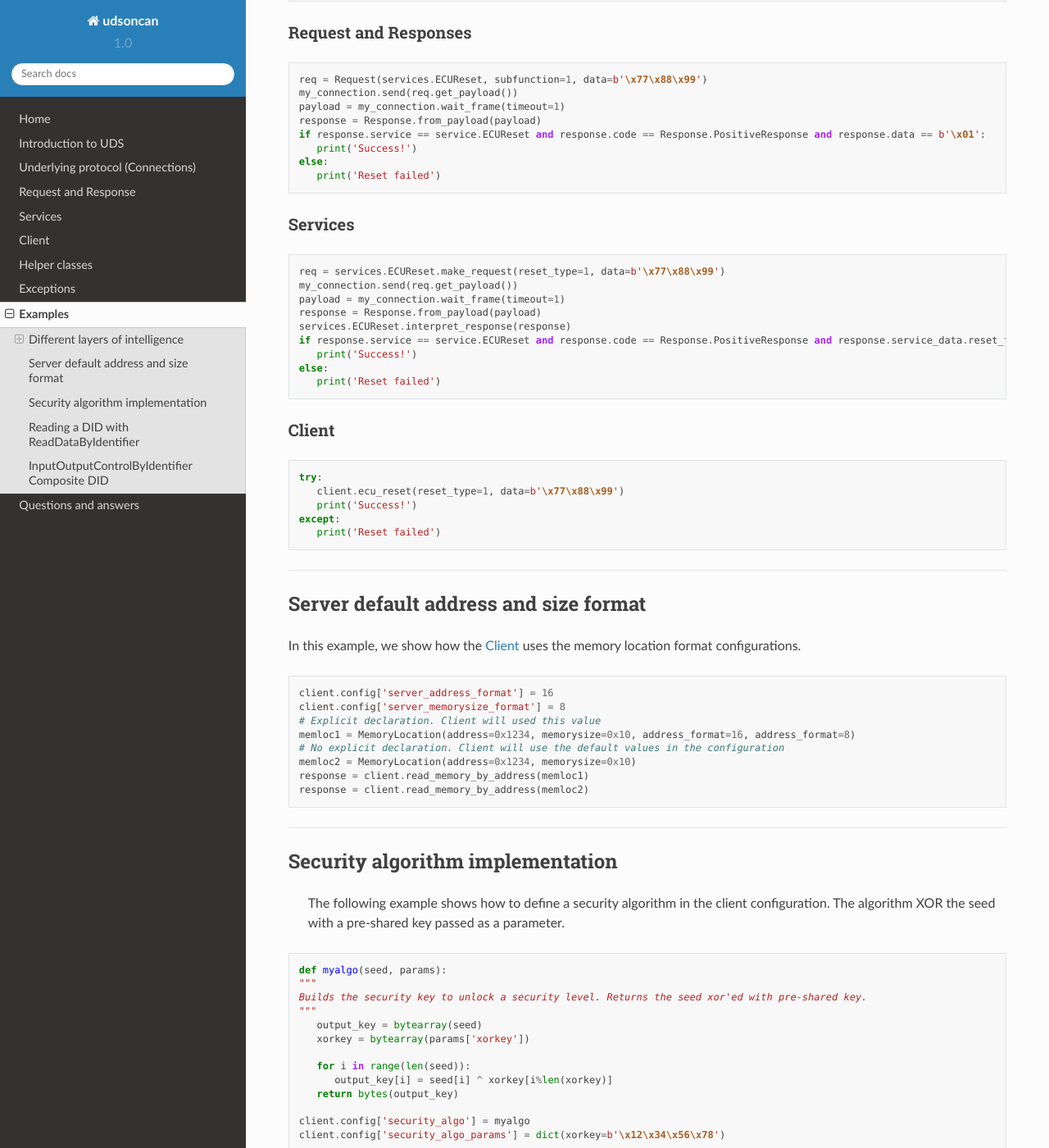
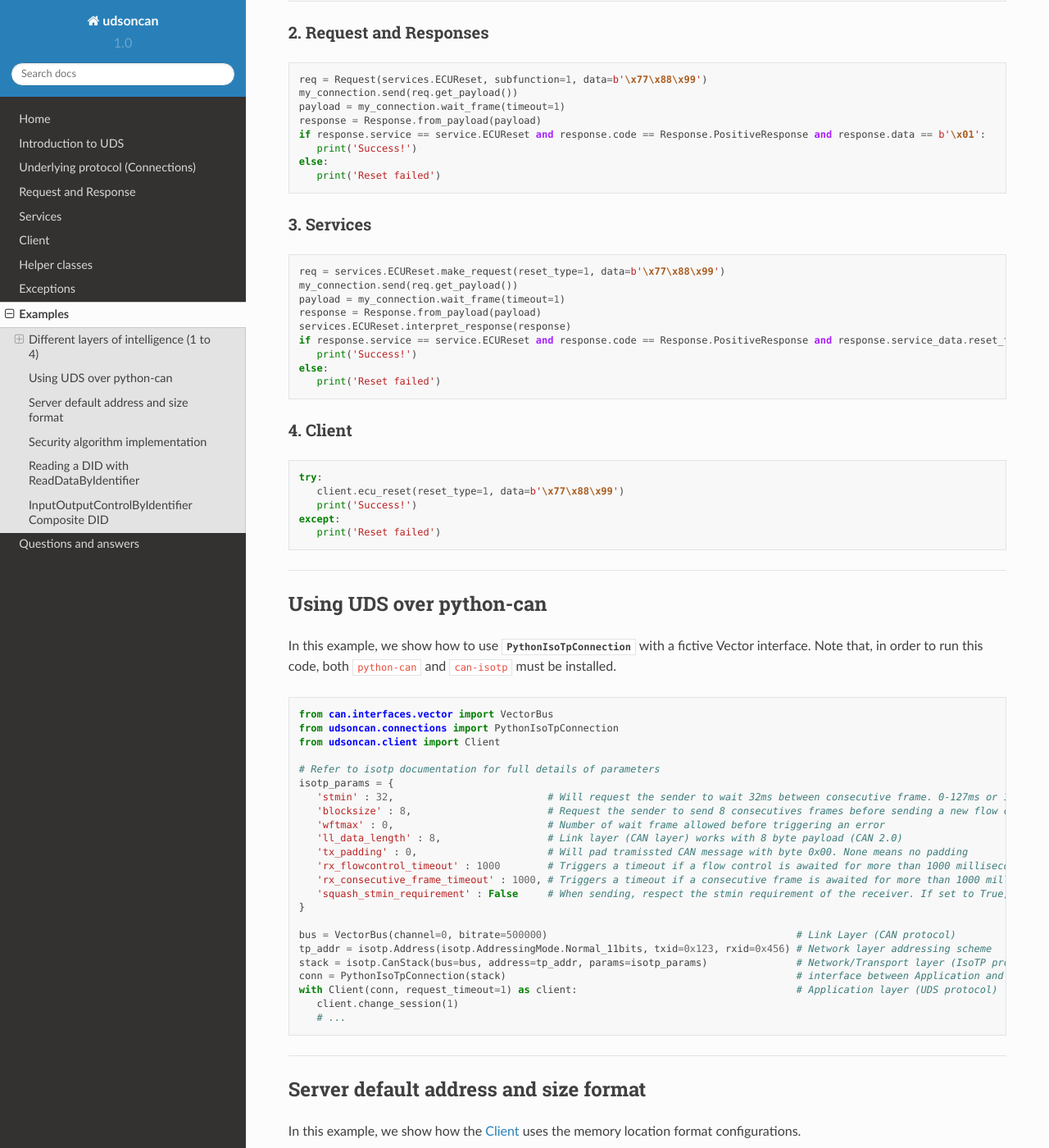
Before and after one commit to pylessard/python-udsoncan, a Sphinx documentation site: the page built from doc/source/udsoncan/examples.rst, in a window 1280 px wide and 1400 px high, scrolled down 463 px. Shown: the whole window at 82% size. Built offline with Sphinx 7.4.7 and the Read the Docs theme 2.0.0, drawn with Linux system fonts in a browser that asks for light colours; some of the changed text lies outside the part shown.

Commit message:
Finalized support of python-can. isotp module supports all addressing scheme which changed the syntax

```diff
--- a/doc/source/index.rst
+++ b/doc/source/index.rst
@@ -40,12 +40,12 @@ Here is an example of code to give an insight of the grammar.
 
    udsoncan.setup_logging()
 
-   conn = IsoTPConnection('can0', rxid=0x123, txid=0x456)
+   conn = IsoTPSocketConnection('can0', rxid=0x123, txid=0x456)
    with Client(conn,  request_timeout=2, config=MyCar.config) as client:
       try:
          client.change_session(DiagnosticSessionControl.Session.extendedDiagnosticSession)  # integer with value of 3
          client.unlock_security_access(MyCar.debug_level)   # Fictive security level. Integer coming from fictive lib, let's say its value is 5
-         vin = client.write_data_by_identifier(udsoncan.DataIdentifier.VIN, 'ABC123456789')       # Standard ID for VIN is 0xF190. Codec is set in the client configuration
+         client.write_data_by_identifier(udsoncan.DataIdentifier.VIN, 'ABC123456789')       # Standard ID for VIN is 0xF190. Codec is set in the client configuration
          print('Vehicle Identification Number successfully changed.')
          client.ecu_reset(ECUReset.ResetType.hardReset)  # HardReset = 0x01
       except NegativeResponseException as e:
--- a/doc/source/udsoncan/examples.rst
+++ b/doc/source/udsoncan/examples.rst
@@ -3,13 +3,13 @@ Examples
 
 .. _layer_of_intelligneces:
 
-Different layers of intelligence
---------------------------------
+Different layers of intelligence (1 to 4)
+-----------------------------------------
 
 In the following examples, we will request an ECU reset in 4 different ways. We will start by crafting a binary payload manually, then we will add a layer of interpretation making the code more comprehensive each time.
 
-Raw Connection
-##############
+1. Raw Connection
+#################
 
 .. code-block:: python
 
@@ -20,8 +20,8 @@ Raw Connection
    else:
       print('Reset failed')
 
-Request and Responses
-#####################
+2. Request and Responses
+########################
 
 .. code-block:: python
 
@@ -34,8 +34,8 @@ Request and Responses
    else:
       print('Reset failed')
 
-Services
-########
+3. Services
+###########
 
 .. code-block:: python
 
@@ -49,8 +49,8 @@ Services
    else:
       print('Reset failed')
 
-Client
-######
+4. Client
+#########
 
 .. code-block:: python
 
@@ -59,6 +59,42 @@ Client
       print('Success!')
    except:
       print('Reset failed')
+
+-----
+
+.. _example_using_python_can:
+
+Using UDS over python-can
+-------------------------
+
+In this example, we show how to use :class:`PythonIsoTpConnection<udsoncan.connections.PythonIsoTpConnection>` with a fictive Vector interface.
+Note that, in order to run this code, both ``python-can`` and ``can-isotp`` must be installed.
+
+.. code-block:: python
+
+   from can.interfaces.vector import VectorBus
+   from udsoncan.connections import PythonIsoTpConnection
+   from udsoncan.client import Client
+
+   # Refer to isotp documentation for full details of parameters
+   isotp_params = {
+      'stmin' : 32,                          # Will request the sender to wait 32ms between consecutive frame. 0-127ms or 100-900ns with values from 0xF1-0xF9
+      'blocksize' : 8,                       # Request the sender to send 8 consecutives frames before sending a new flow control message
+      'wftmax' : 0,                          # Number of wait frame allowed before triggering an error
+      'll_data_length' : 8,                  # Link layer (CAN layer) works with 8 byte payload (CAN 2.0)
+      'tx_padding' : 0,                      # Will pad tramissted CAN message with byte 0x00. None means no padding
+      'rx_flowcontrol_timeout' : 1000        # Triggers a timeout if a flow control is awaited for more than 1000 milliseconds
+      'rx_consecutive_frame_timeout' : 1000, # Triggers a timeout if a consecutive frame is awaited for more than 1000 milliseconds
+      'squash_stmin_requirement' : False     # When sending, respect the stmin requirement of the receiver. If set to True, go as fast as possible.
+   }
+
+   bus = VectorBus(channel=0, bitrate=500000)                                          # Link Layer (CAN protocol)
+   tp_addr = isotp.Address(isotp.AddressingMode.Normal_11bits, txid=0x123, rxid=0x456) # Network layer addressing scheme
+   stack = isotp.CanStack(bus=bus, address=tp_addr, params=isotp_params)               # Network/Transport layer (IsoTP protocol)
+   conn = PythonIsoTpConnection(stack)                                                 # interface between Application and Transport layer
+   with Client(conn, request_timeout=1) as client:                                     # Application layer (UDS protocol)
+      client.change_session(1)
+      # ...
 
 -----
 
@@ -110,7 +146,6 @@ Security algorithm implementation
 -----
 
 
-
 .. _reading_a_did:
 
 Reading a DID with ReadDataByIdentifier
@@ -150,14 +185,15 @@ This example shows how to configure the client with a DID configuration and requ
       vin = client.read_data_by_identifier(0xF190)
       print(vin)  # 'ABCDE0123456789' (15 chars)
 
-
+-----
 
 .. _iocontrol_composite_did:
 
 InputOutputControlByIdentifier Composite DID
 --------------------------------------------
 
-This example shows how the InputOutputControlByIdentifier can be used with a composite data identifier and how to build a proper `ioconfig` dict.
+This example shows how the InputOutputControlByIdentifier can be used with a composite data identifier and how to build a proper `ioconfig` dict which can be tricky.
+The example shown below correspond to a real example provided in ISO-14229 document
 
 .. code-block:: python
 
--- a/doc/source/udsoncan/questions_answers.rst
+++ b/doc/source/udsoncan/questions_answers.rst
@@ -52,11 +52,11 @@ I have a CAN transceiver, how do I use this project now?
 
    This project is not all you need; you need to create a path for the data to reach your CAN box.
 
-   Under Linux, if your CAN box is supported by SocketCAN, you should have a new network interface after plugging in the device. Compile and install `this module <https://github.com/hartkopp/can-isotp>`_, then find out what CAN IDs are used for diagnostics and use the :class:`SocketConnection<udsoncan.connections.SocketConnection>` or :class:`IsoTPConnection<udsoncan.connections.IsoTPConnection>`
+   Under Linux, if your CAN box is supported by SocketCAN, you should have a new network interface after plugging in the device. Compile and install `this module <https://github.com/hartkopp/can-isotp>`_, then find out what CAN IDs are used for diagnostics and use the :class:`SocketConnection<udsoncan.connections.SocketConnection>` or :class:`IsoTPSocketConnection<udsoncan.connections.IsoTPSocketConnection>`
 
-   If you don't have the above privilege, you will need to write your own Connection class that handles everything from the transport protocol (IsoTP) to the hardware which means interacting with the drivers.
+   If you do not want to rely on SocketCAN, you can use :class:`PythonIsoTpConnection<udsoncan.connections.PythonIsoTpConnection>`. This connection will make usage of `python-can <https://python-can.readthedocs.io>`_ module for the CAN layer and Python's `can-isotp <https://github.com/pylessard/python-can-isotp>`_ module for the transport layer. The main advantage of doing this is that python-can supports many can interface, both under Windows and Linux. Unfortunately, the transport layer (IsoTp) implementation needs to be in the user space, which usually fails to meet the protocol timing requirements. Most of time, this is not an issue.
 
-   Note that for windows users, Peak-System Technik Gmbh provides a DLL to handle the IsoTP protocol.
+   If you can't use any of the above solution, you will need to write your own Connection class that handles everything from the transport protocol (IsoTP) to the hardware which means interacting with the drivers. See :ref:`Defining a new Connection<DefiningNewConnection>`
 
 -----
 
```
Also changed, not shown: doc/source/udsoncan/connection.rst (+22 -5 lines), 2 other files.
